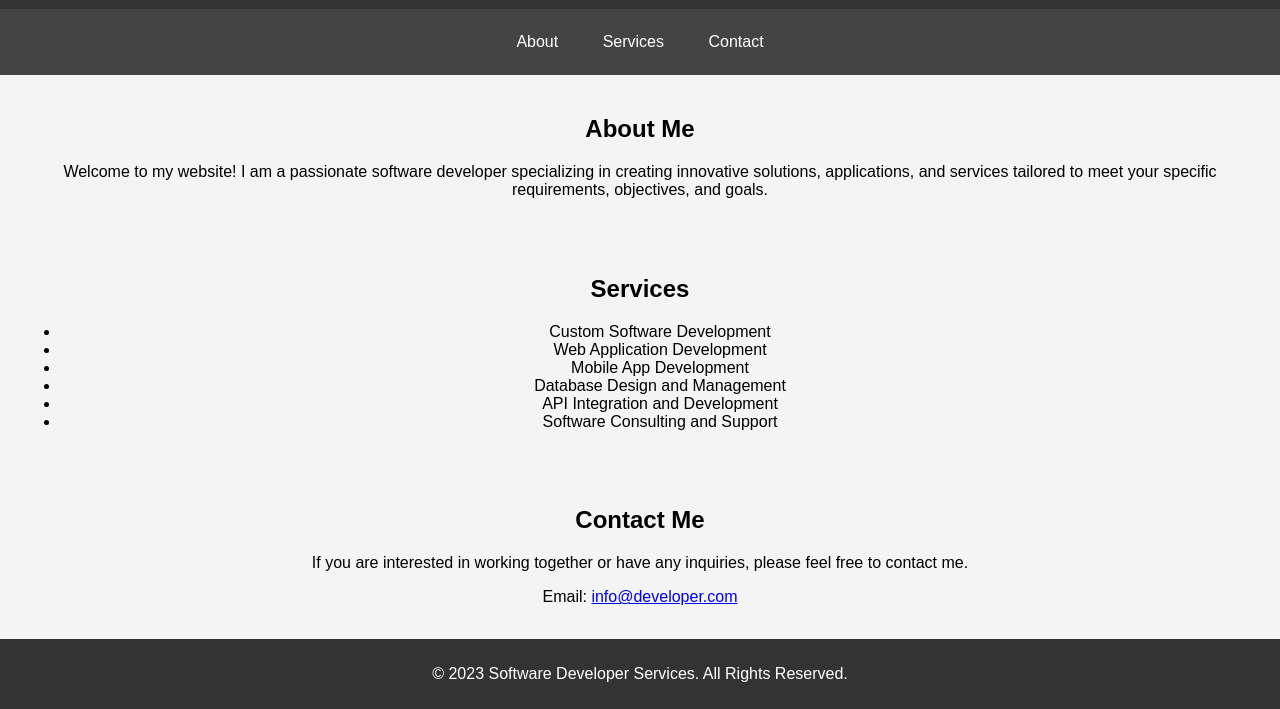
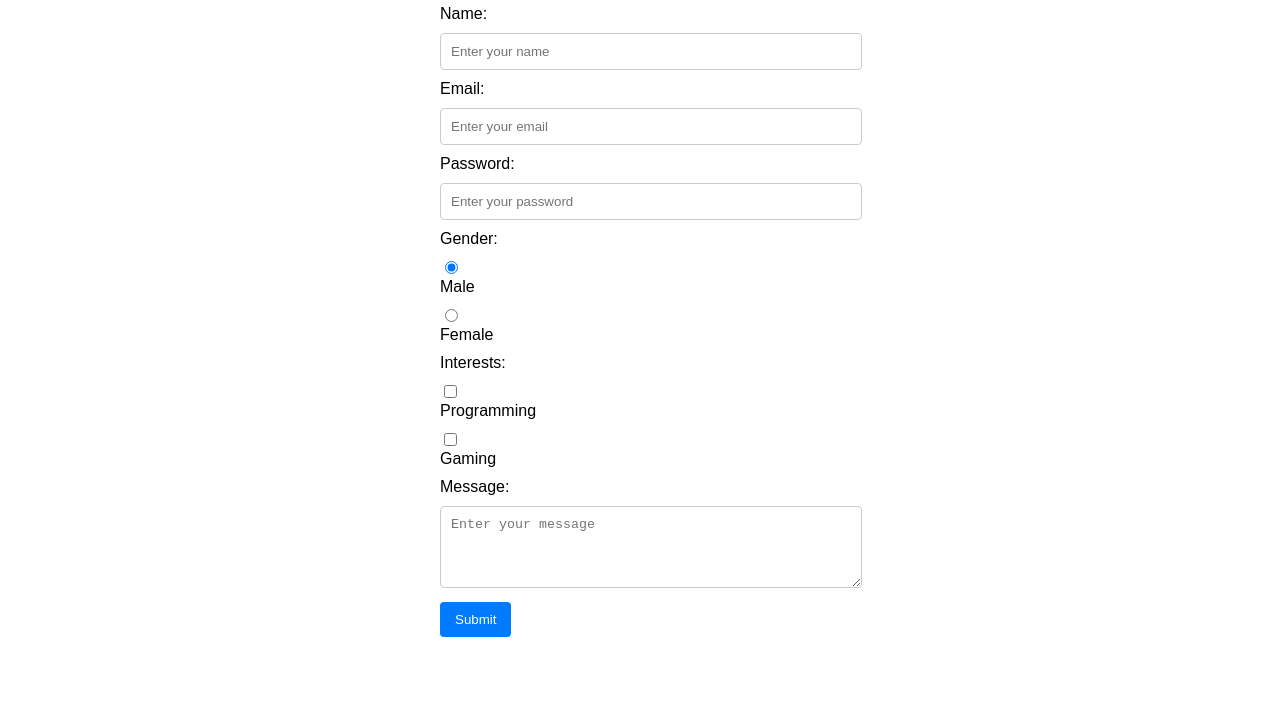
Before and after one commit to 3dsean/web, a plain HTML site: page index.html in a window 1280 px wide. Shown: the part 91-800 px from the top of the page. Drawn offline with Linux system fonts and the light colour scheme.

Commit message:
Update index.html

```diff
--- a/index.html
+++ b/index.html
@@ -2,88 +2,80 @@
 <html lang="en">
 <head>
 <meta charset="UTF-8">
-<title>Software Developer Services</title>
+<title>Input Form Example</title>
 <style>
   body {
     font-family: Arial, sans-serif;
-    margin: 0;
-    padding: 0;
-    background-color: #f4f4f4;
+    padding: 20px;
   }
-  header {
-    background-color: #333;
+  form {
+    max-width: 400px;
+    margin: auto;
+  }
+  label {
+    display: block;
+    margin-bottom: 10px;
+  }
+  input[type="text"],
+  input[type="email"],
+  input[type="password"],
+  textarea {
+    width: 100%;
+    padding: 10px;
+    margin-bottom: 10px;
+    border: 1px solid #ccc;
+    border-radius: 4px;
+  }
+  input[type="radio"],
+  input[type="checkbox"] {
+    margin-right: 5px;
+  }
+  input[type="submit"] {
+    padding: 10px 15px;
+    background-color: #007bff;
     color: #fff;
-    padding: 10px 0;
-    text-align: center;
+    border: none;
+    border-radius: 4px;
+    cursor: pointer;
   }
-  nav {
-    background-color: #444;
-    color: #fff;
-    text-align: center;
-    padding: 10px 0;
-  }
-  nav a {
-    padding: 14px 20px;
-    display: inline-block;
-    color: #fff;
-    text-decoration: none;
-  }
-  nav a:hover {
-    background-color: #555;
-  }
-  section {
-    padding: 20px;
-    text-align: center;
-  }
-  footer {
-    background-color: #333;
-    color: #fff;
-    text-align: center;
-    padding: 10px 0;
-    position: absolute;
-    bottom: 0;
-    width: 100%;
+  input[type="submit"]:hover {
+    background-color: #0056b3;
   }
 </style>
 </head>
 <body>
 
-<header>
-  <h1>Software Developer Services</h1>
-</header>
+<h2>Input Form Example</h2>
 
-<nav>
-  <a href="#about">About</a>
-  <a href="#services">Services</a>
-  <a href="#contact">Contact</a>
-</nav>
+<form action="#" method="post">
 
-<section id="about">
-  <h2>About Me</h2>
-  <p>Welcome to my website! I am a passionate software developer specializing in creating innovative solutions, applications, and services tailored to meet your specific requirements, objectives, and goals.</p>
-</section>
+  <label for="name">Name:</label>
+  <input type="text" id="name" name="name" placeholder="Enter your name" required>
 
-<section id="services">
-  <h2>Services</h2>
-  <ul>
-    <li>Custom Software Development</li>
-    <li>Web Application Development</li>
-    <li>Mobile App Development</li>
-    <li>Database Design and Management</li>
-    <li>API Integration and Development</li>
-    <li>Software Consulting and Support</li>
-  </ul>
-</section>
+  <label for="email">Email:</label>
+  <input type="email" id="email" name="email" placeholder="Enter your email" required>
 
-<section id="contact">
-  <h2>Contact Me</h2>
-  <p>If you are interested in working together or have any inquiries, please feel free to contact me.</p>
-  <p>Email: <a href="mailto:info@developer.com">info@developer.com</a></p>
-</section>
+  <label for="password">Password:</label>
+  <input type="password" id="password" name="password" placeholder="Enter your password" required>
 
-<footer>
-  <p>&copy; 2023 Software Developer Services. All Rights Reserved.</p>
-</footer>
+  <label>Gender:</label>
+  <input type="radio" id="male" name="gender" value="male" checked>
+  <label for="male">Male</label>
+  <input type="radio" id="female" name="gender" value="female">
+  <label for="female">Female</label>
+
+  <label>Interests:</label>
+  <input type="checkbox" id="programming" name="interests" value="programming">
+  <label for="programming">Programming</label>
+  <input type="checkbox" id="gaming" name="interests" value="gaming">
+  <label for="gaming">Gaming</label>
+
+  <label for="message">Message:</label>
+  <textarea id="message" name="message" rows="4" placeholder="Enter your message"></textarea>
+
+  <input type="submit" value="Submit">
+
+</form>
 
 </body>
 </html>
```
